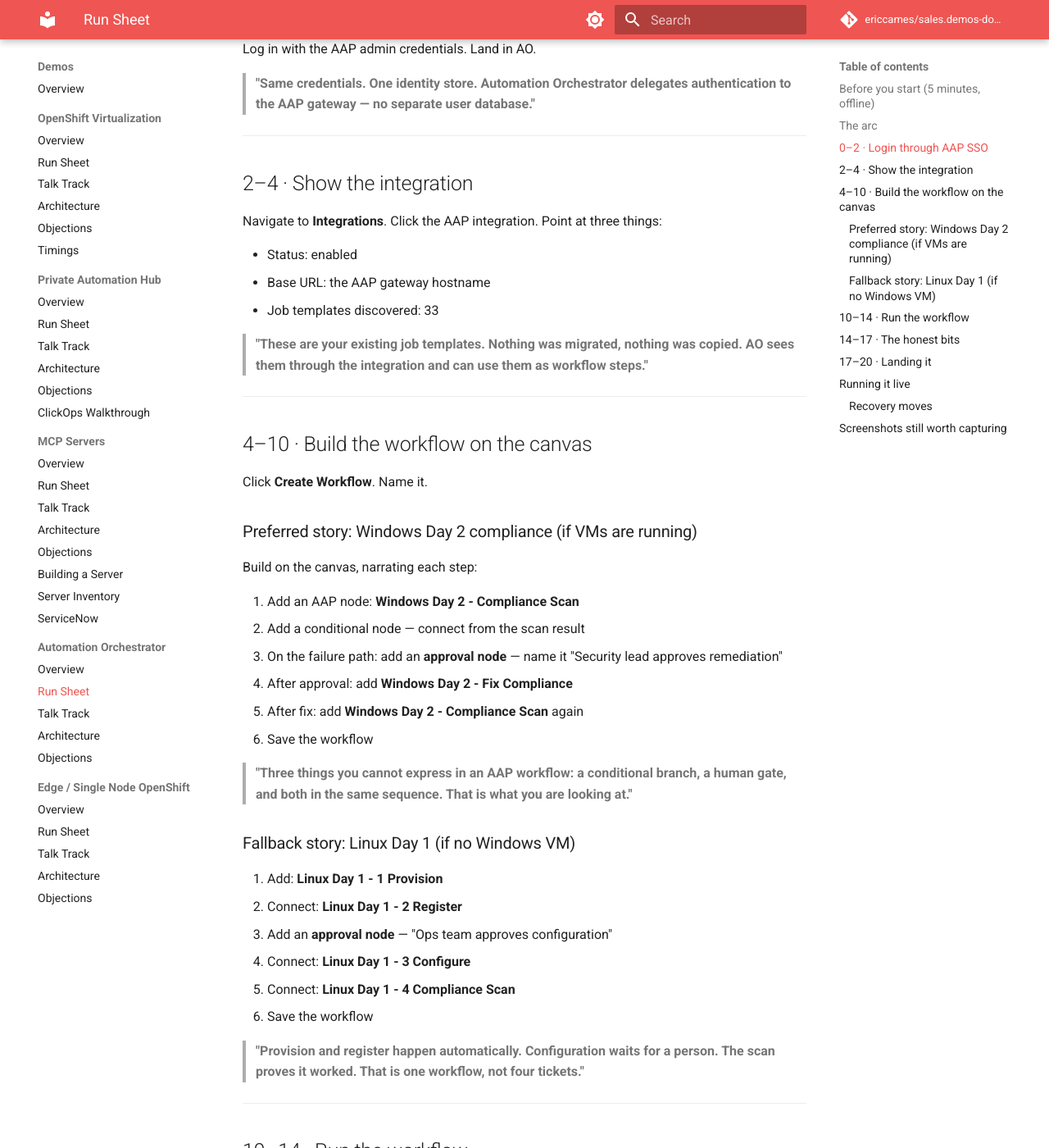
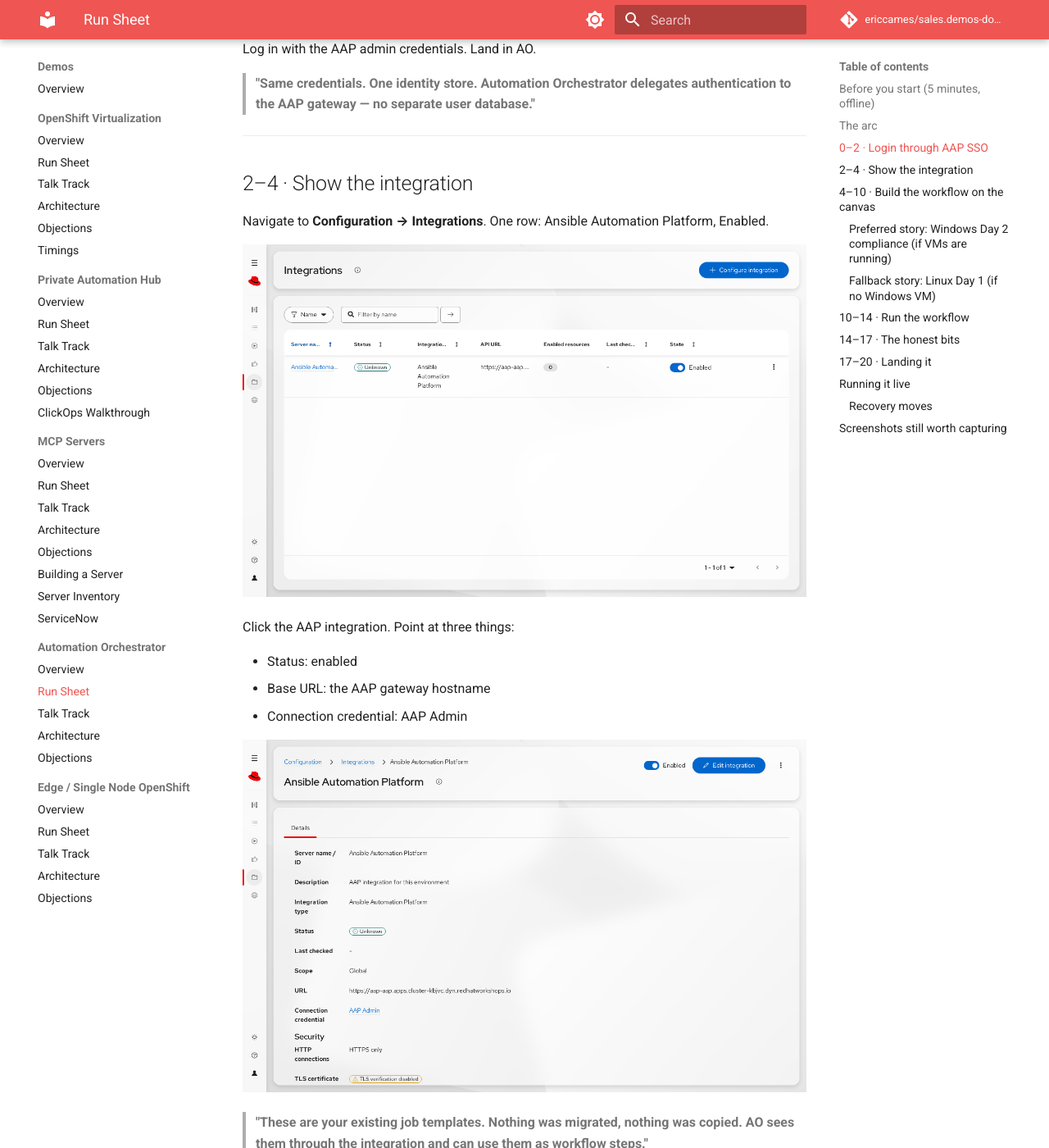
Before and after one commit to ericcames/sales.demos-docs, an MkDocs documentation site: the page built from docs/demos/automation-orchestrator/run-sheet.md, in a window 1280 px wide and 1400 px high, scrolled down 2485 px. Shown: the whole window at 82% size. Built offline with MkDocs 1.6.1 and Material for MkDocs 9.7.7, drawn with Linux system fonts in a browser that asks for light colours; comment, search, counter and statistics services are not loaded; some of the changed text lies outside the part shown.

Commit message:
docs: authenticated AO screenshots — integrations, detail, canvas (#470) (#30)
Captured via playwright with local account login: the integrations
list, the AAP integration detail (URL, credential, scope), and the
empty workflow builder canvas with trigger options. Embedded in the
run sheet at beats 2 and 3.

Co-authored-by: Claude Opus 4.6 <noreply@anthropic.com>

```diff
--- a/docs/demos/automation-orchestrator/run-sheet.md
+++ b/docs/demos/automation-orchestrator/run-sheet.md
@@ -62,11 +62,18 @@ Log in with the AAP admin credentials. Land in AO.
 
 ## 2–4 · Show the integration
 
-Navigate to **Integrations**. Click the AAP integration. Point at three things:
+Navigate to **Configuration → Integrations**. One row: Ansible Automation
+Platform, Enabled.
+
+![AO Integrations page — AAP connected and enabled](../../images/ao-integrations.png)
+
+Click the AAP integration. Point at three things:
 
 - Status: enabled
 - Base URL: the AAP gateway hostname
-- Job templates discovered: 33
+- Connection credential: AAP Admin
+
+![AO integration detail — AAP URL, credential, scope](../../images/ao-integration-detail.png)
 
 > **"These are your existing job templates. Nothing was migrated, nothing was
 > copied. AO sees them through the integration and can use them as workflow
```
Also changed, not shown: other parts of docs/demos/automation-orchestrator/run-sheet.md (+7 -3 lines), docs/images/ao-integration-detail.png (added), docs/images/ao-integrations.png (added), docs/images/ao-workflow-builder.png (added).
